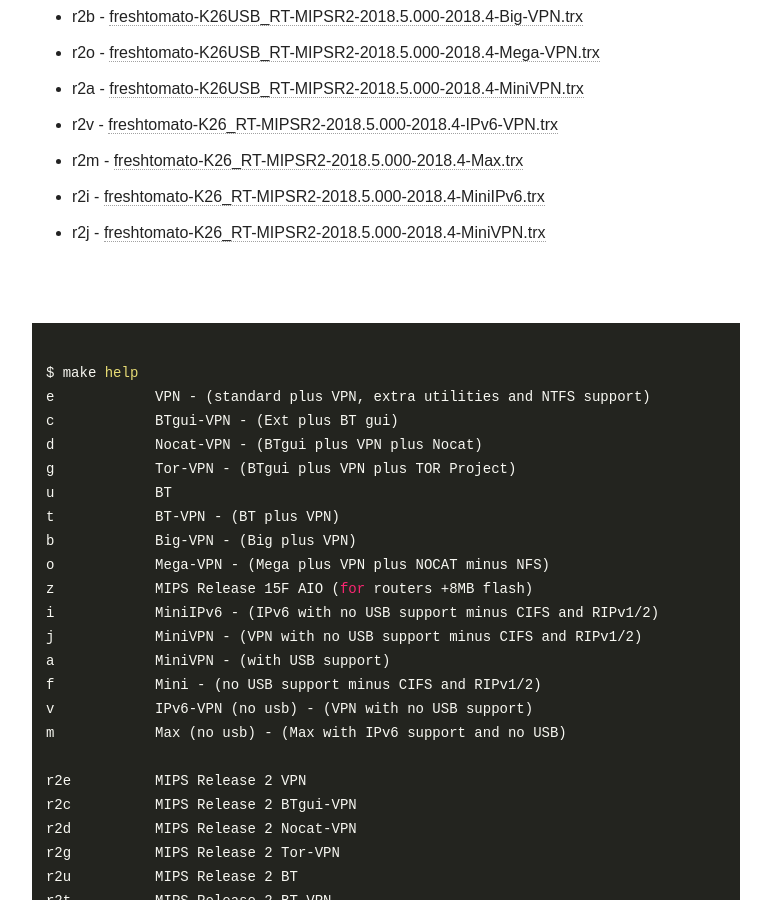
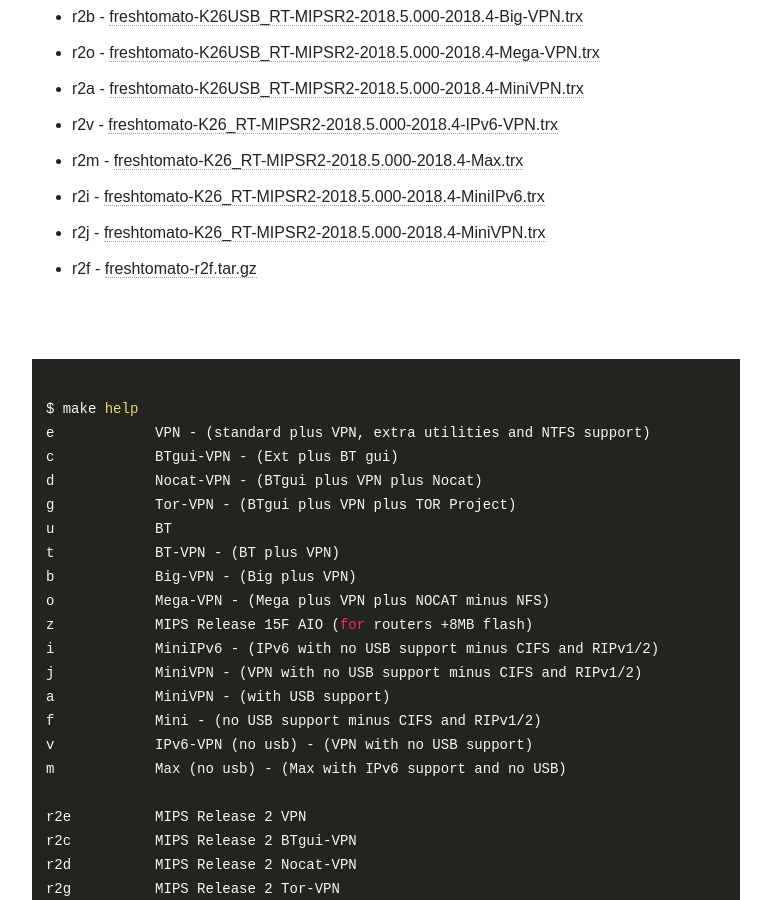
Before and after one commit to oglopss/freshtomato-mips-ci-jekyll, a Jekyll site: the page built from index.html, in a window 1280 px wide and 900 px high, scrolled down 1351 px. Shown: the whole window, without its empty margins (254-1025 px from the left). Built offline with Jekyll 4.4.1, drawn with Linux system fonts in a browser that asks for light colours; nearby versions of some CDN libraries.

Commit message:
Travis build 45 r2f pushed to gh-pages

```diff
--- a/_data/ss.yml
+++ b/_data/ss.yml
@@ -27,3 +27,4 @@
   - 0028 r2i freshtomato-K26_RT-MIPSR2-2018.5.000-2018.4-MiniIPv6.trx
   - 0027 r2m freshtomato-K26_RT-MIPSR2-2018.5.000-2018.4-Max.trx
   - 0029 r2j freshtomato-K26_RT-MIPSR2-2018.5.000-2018.4-MiniVPN.trx
+  - 0030 r2f freshtomato-r2f.tar.gz
```
